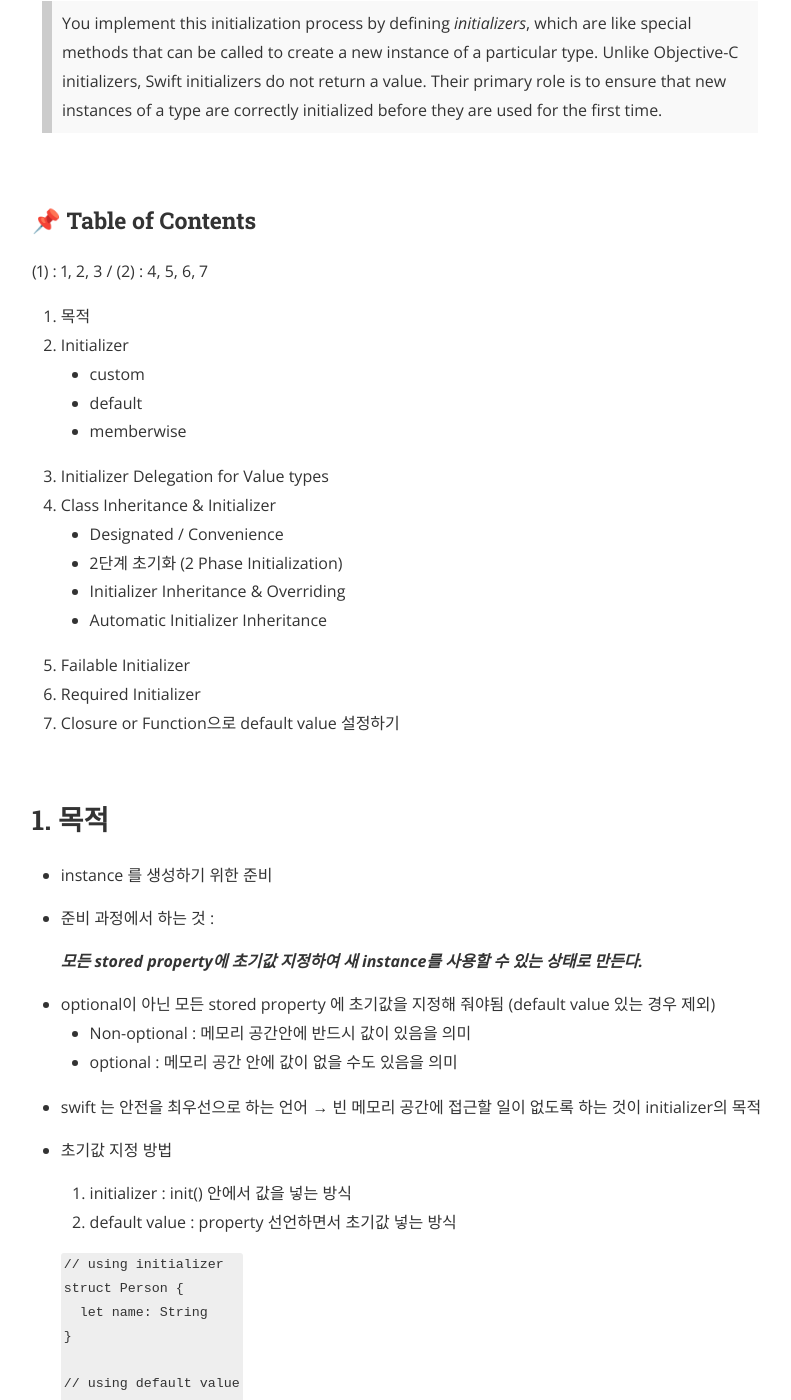
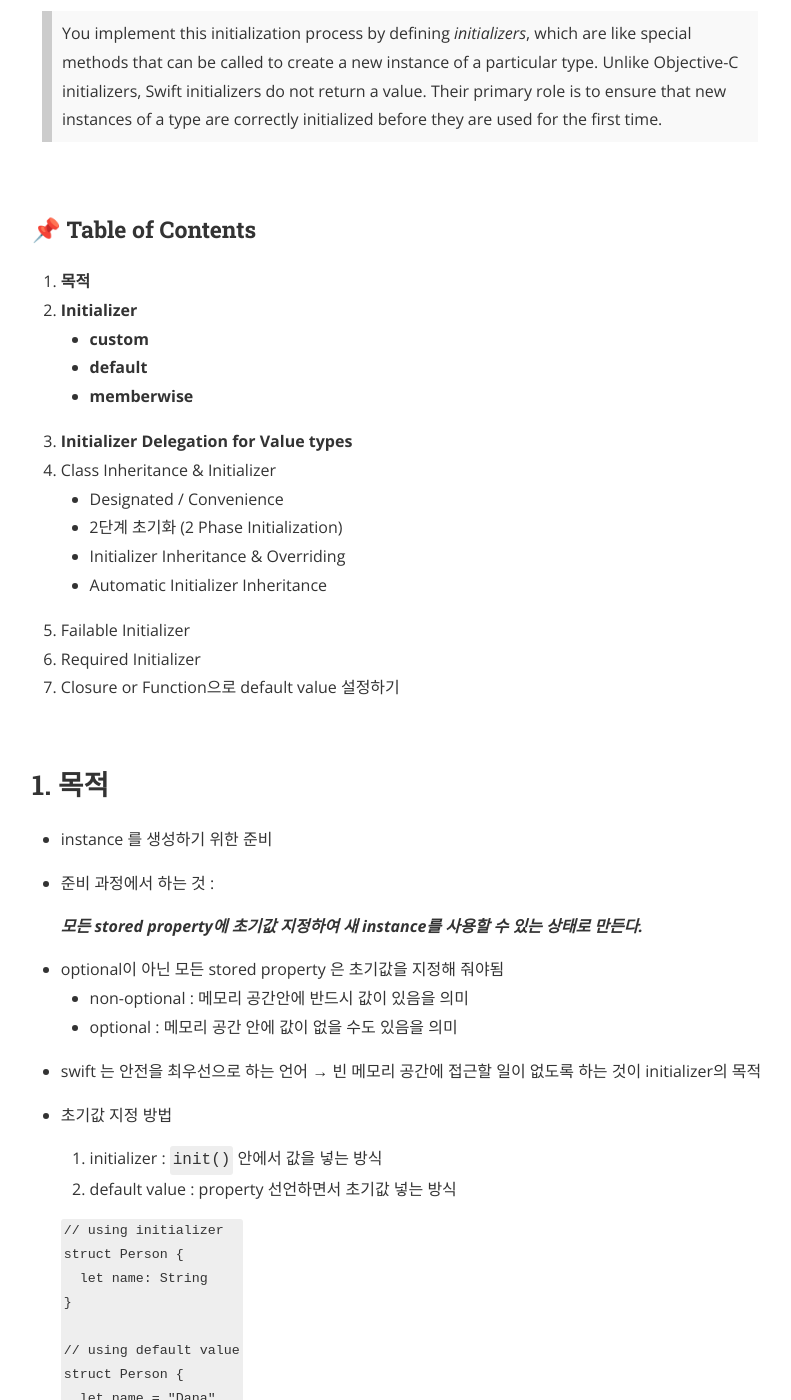
Before and after one commit to daheenallwhite/daheenallwhite.github.io, a Jekyll site: the page built from _posts/2019-05-28-Initializer-1st.markdown, in a window 1280 px wide and 1400 px high, scrolled down 1064 px. Shown: the whole window, without its empty margins (240-1031 px from the left). Built offline with Jekyll 4.4.1, drawn with Linux system fonts in a browser that asks for light colours; nearby versions of some CDN libraries; emoji names are drawn with the system emoji font; a style sheet for code colours, icons or effects is not loaded; some of the changed text lies outside the part shown.

Commit message:
Modify post about intializer

````diff
--- a/_posts/2019-05-28-Initializer-1st.markdown
+++ b/_posts/2019-05-28-Initializer-1st.markdown
@@ -4,7 +4,7 @@
 date:   2019-05-28 21:37:59
 author: Dana Lee
 categories: Swift
-tags: initializer swift
+tags: Initializer Swift
 cover:  "/assets/instacode.png"
 ---
 
@@ -30,14 +28,12 @@
 
 ### :pushpin: Table of Contents
 
-(1) : 1, 2, 3 / (2) : 4, 5, 6, 7
-
-1. 목적
-2. Initializer
-   - custom
-   - default
-   - memberwise
-3. Initializer Delegation for Value types
+1. **목적**
+2. **Initializer**
+   - **custom**
+   - **default**
+   - **memberwise**
+3. **Initializer Delegation for Value types**
 4. Class Inheritance & Initializer
    - Designated / Convenience
    - 2단계 초기화 (2 Phase Initialization)
@@ -57,14 +53,14 @@
 
   ***모든 stored property에 초기값 지정하여 새 instance를 사용할 수 있는 상태로 만든다.***
 
-- optional이 아닌 모든 stored property 에 초기값을 지정해 줘야됨 (default value 있는 경우 제외)
-  - Non-optional : 메모리 공간안에 반드시 값이 있음을 의미
+- optional이 아닌 모든 stored property 은 초기값을 지정해 줘야됨
+  - non-optional : 메모리 공간안에 반드시 값이 있음을 의미
   - optional : 메모리 공간 안에 값이 없을 수도 있음을 의미
 - swift 는 안전을 최우선으로 하는 언어 → 빈 메모리 공간에 접근할 일이 없도록 하는 것이 initializer의 목적
 
 - 초기값 지정 방법
 
-  1. initializer : init() 안에서 값을 넣는 방식
+  1. initializer : `init()` 안에서 값을 넣는 방식
   2. default value : property 선언하면서 초기값 넣는 방식
 
   ```swift
@@ -81,7 +77,7 @@
 
 
 
-- 언제 init? 언제 default?
+- :question: 언제 init? 언제 default?
 
   - 항상 같은 값으로 초기화 된다면 default value가 적절. default value로 초기화하는게 declaration에 좀 더 가까운 방법이다.
   - 객체 생성시 마다 다른 값으로 setting 되어야 한다면 initializer 가 적절
````
Also changed, not shown: other parts of _posts/2019-05-28-Initializer-1st.markdown (+1 -3 lines).
